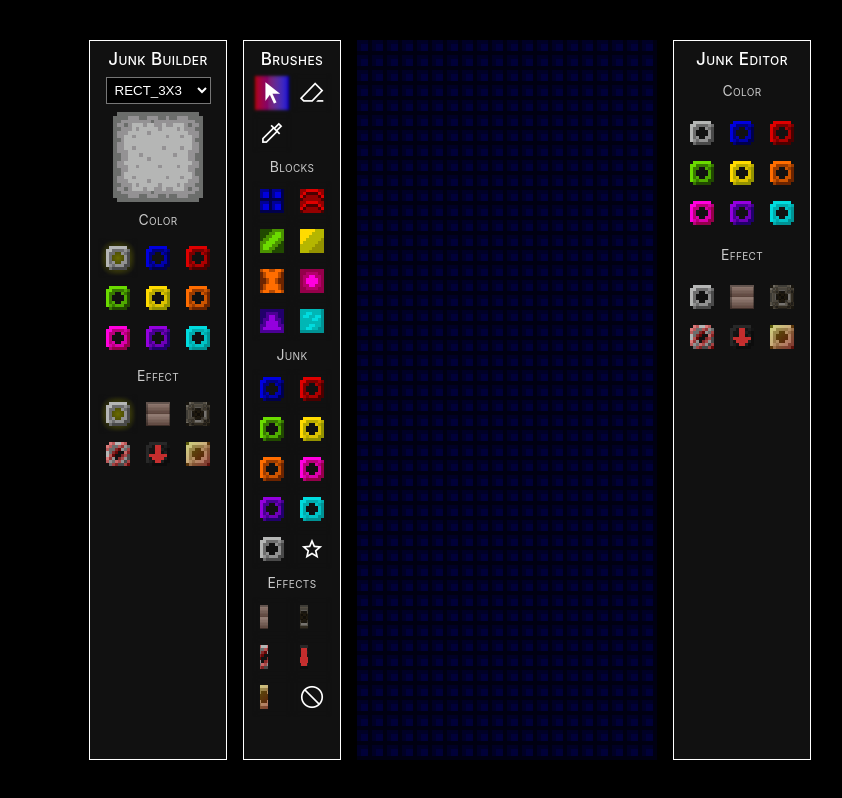
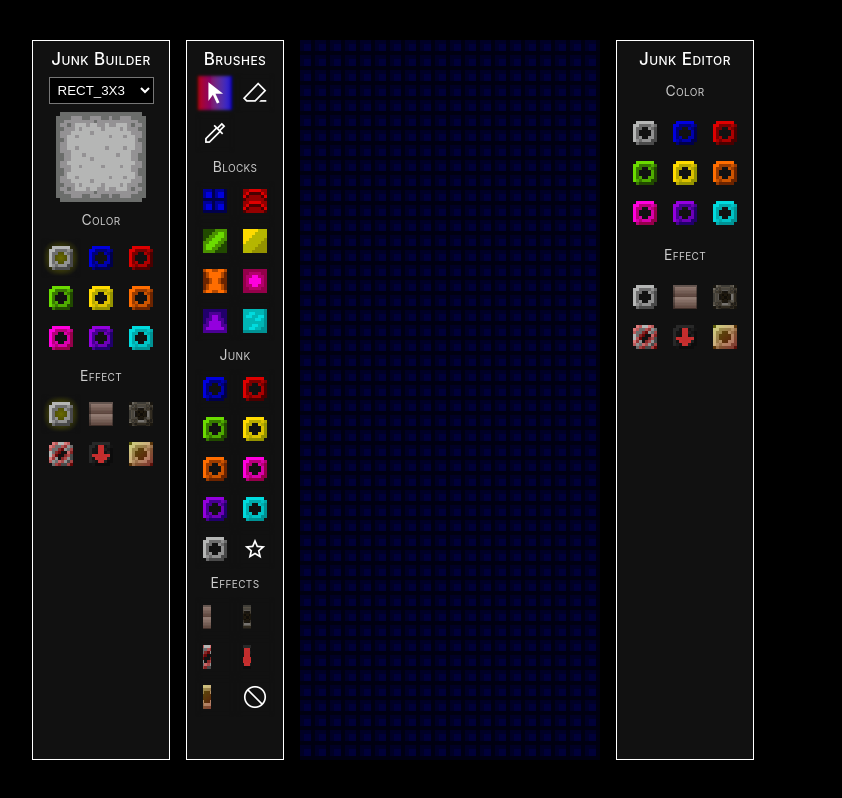
Before and after one commit to aidan-garvey/polymino-level-editor, a Vue app: page / in a window 1280 px wide. Shown: the whole page, without its empty margins (190-1032 px from the left). Built offline with nearby package versions, Linux system fonts and the light colour scheme.

Commit message:
Keep the board centered (flexbox, je t'aime)

```diff
--- a/src/components/pdx/editor/index.vue
+++ b/src/components/pdx/editor/index.vue
@@ -6,16 +6,11 @@
       '--board-width': BOARD_WIDTH,
     }"
   >
-    <pdx-junk-builder
-      v-if="editor"
-      :editor
-    />
-    <pdx-editor-brushes
-      v-if="editor"
-      :editor
-    />
+    <div class="pdx-editor__left">
+      <pdx-junk-builder :editor />
+      <pdx-editor-brushes :editor />
+    </div>
     <div
-      v-if="editor"
       class="pdx-editor__board"
       :style="cursorStyle"
     >
@@ -23,10 +18,9 @@
       <pdx-layer-brush :editor />
       <pdx-layer-junk :editor />
     </div>
-    <pdx-junk-editor
-      v-if="editor"
-      :editor
-    />
+    <div class="pdx-editor__right">
+      <pdx-junk-editor :editor />
+    </div>
   </div>
 </template>
 
@@ -58,6 +52,24 @@ const cursorStyle = computed(() => {
   align-items: stretch;
   gap: 16px;
   height: var(--board-height-px);
+  width: 100%;
+
+  &__left, &__right {
+    flex: 1;
+
+    display: flex;
+    flex-direction: row;
+    gap: 16px;
+    height: var(--board-height-px);
+    align-items: stretch;
+  }
+
+  &__left {
+    justify-content: flex-end;
+  }
+  &__right {
+    justify-content: flex-start;
+  }
 
   &__board {
     position: relative;
```
